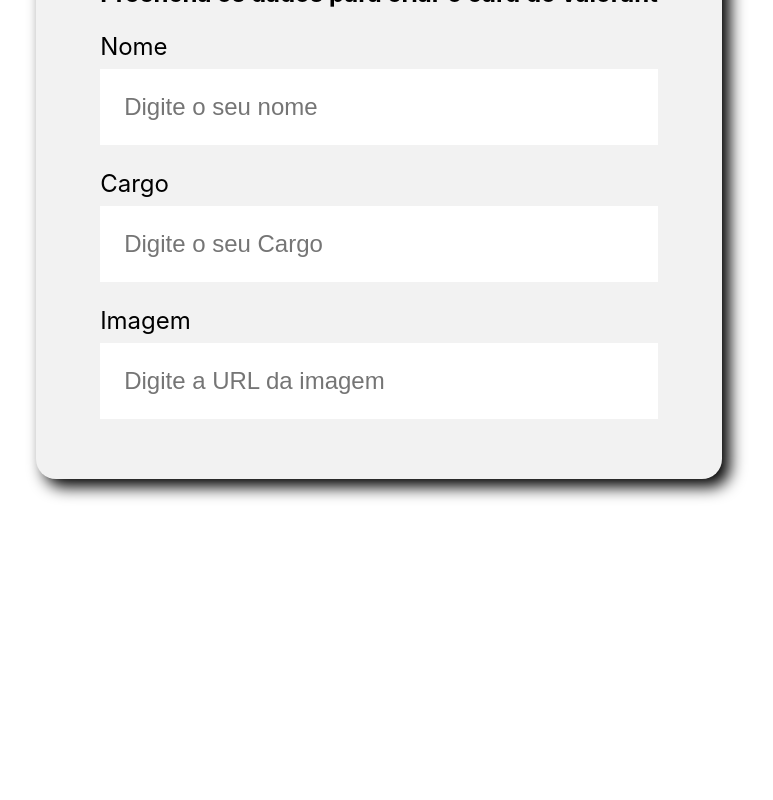
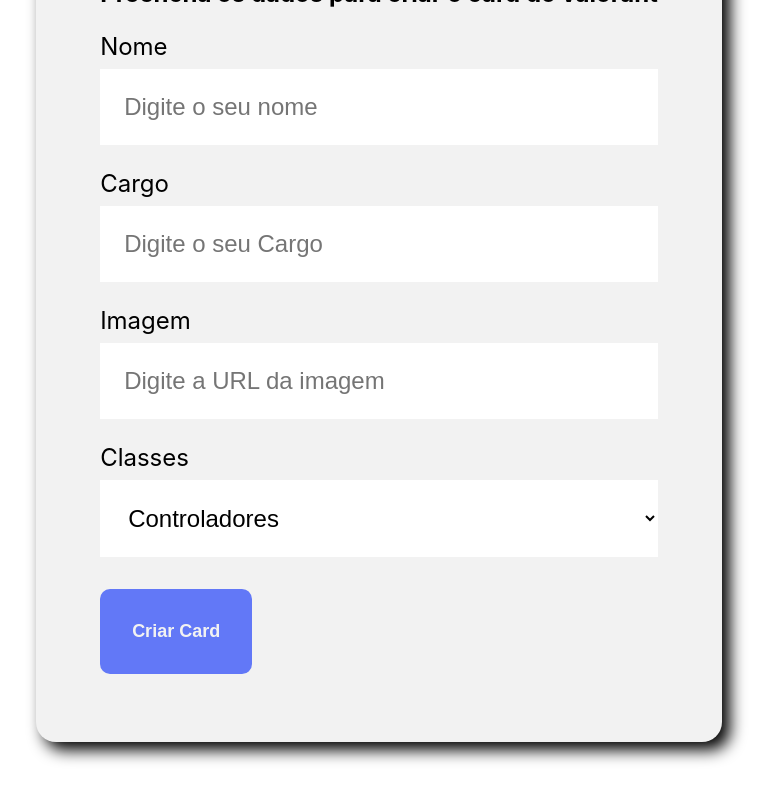
Before and after one commit to thiagocordeirodantasbr/ReactComponents, a React (Create React App) app in the folder squad/: page / in a window 1280 px wide. Shown: the part 538-1338 px from the top of the page, without its empty margins (261-1034 px from the left). Before the commit the page ends 1097 px from the top, so only its background shows below. Built offline with nearby package versions, Linux system fonts and the light colour scheme.

Commit message:
Criando o formulario

```diff
--- /dev/null
+++ b/squad/src/components/Botao/Botao.css
@@ -0,0 +1,15 @@
+.botao {
+    background-color: #6278F7;
+    border-radius: 10px;
+    font-weight: 700;
+    font-size: 18px;
+    padding: 32px;
+    border: none;
+    cursor: pointer;
+    color: #F2F2F2;
+    margin: 32px 0;
+}
+
+.botao:hover {
+    color: #95FFD4;
+}
--- /dev/null
+++ b/squad/src/components/Botao/index.js
@@ -0,0 +1,11 @@
+import './Botao.css';
+
+const Botao = (props) => {
+    return (
+        <button className="botao">
+            {props.children}
+        </button>
+    )
+}
+
+export default Botao;
--- a/squad/src/components/Formulario/index.js
+++ b/squad/src/components/Formulario/index.js
@@ -1,7 +1,17 @@
+import Botao from '../Botao';
 import CampoTexto from '../CampoTexto';
+import ListaSuspensa from '../ListaSuspensa';
 import './Formulario.css'
 
 const Formulario = () => {
+
+    const classes = [
+        'Controladores',
+        'Duelistas',
+        'Iniciadores',
+        'Sentinelas'
+    ]
+
     return (
         <section className="formulario">
             <form>
@@ -9,6 +19,10 @@
                 <CampoTexto label="Nome" placeholder="Digite o seu nome" />
                 <CampoTexto label="Cargo" placeholder="Digite o seu Cargo" />
                 <CampoTexto label="Imagem" placeholder="Digite a URL da imagem" />
+                <ListaSuspensa  label="Classes" itens={classes} />
+                <Botao>
+                    Criar Card
+                </Botao>
             </form>
         </section>
     )
--- /dev/null
+++ b/squad/src/components/ListaSuspensa/ListaSuspensa.css
@@ -0,0 +1,14 @@
+.lista-suspensa select {
+    background-color: #FFF;
+    width: 100%;
+    border: none;
+    font-size: 24px;
+    padding: 24px;
+    box-sizing: border-box;
+}
+
+.lista-suspensa label {
+    display: block;
+    margin-bottom: 8px;
+    font-size: 24px;
+}
--- /dev/null
+++ b/squad/src/components/ListaSuspensa/index.js
@@ -0,0 +1,15 @@
+import './ListaSuspensa.css';
+
+const ListaSuspensa = (props) => {
+    return (
+        <div className="lista-suspensa">
+            <label>{props.label}</label>
+            <select>
+               {props.itens.map(item => <option key={item}>{item}</option>)}
+            </select>
+        </div>
+    )
+}
+
+
+export default ListaSuspensa;
```
